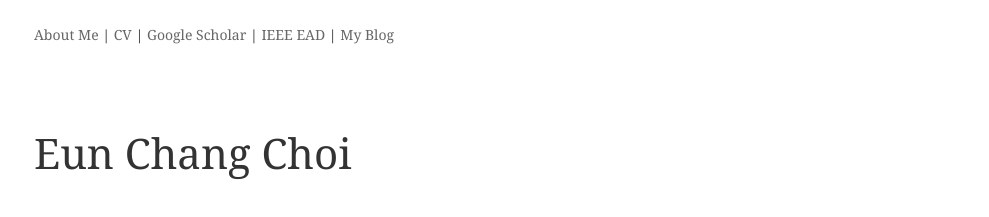
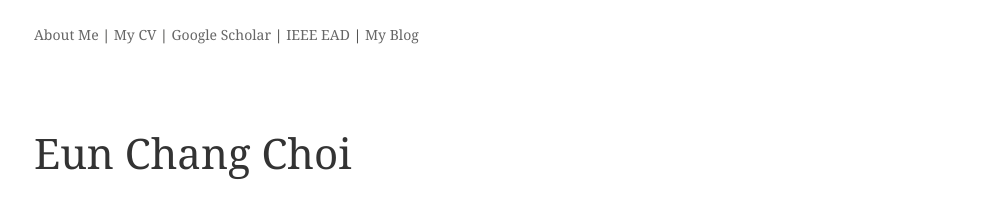
Before and after one commit to eunchangchoi/eunchangchoi.github.io, a Jekyll site: the page built from index.md, in a window 1280 px wide. Shown: the top 217 px of the page, without its empty margins (66-1055 px from the left). Built offline with Jekyll 4.4.1, drawn with Linux system fonts in a browser that asks for light colours.

Commit message:
Update header.html

```diff
--- a/_includes/header.html
+++ b/_includes/header.html
@@ -1,13 +1,12 @@
 <header id="masthead">
   <div class="inner-wrap">
   <a class="menu_"href="https://www.kaist.ac.kr/_prog/_board/?code=kaist_news&mode=V&no=96361&upr_ntt_no=96361&site_dvs_cd=kr&menu_dvs_cd=0601"> About Me </a>|
-	<a class="menu_"href="https://drive.google.com/file/d/1drV4szB5DeZbYcURzShvXM0muLEzNiJV/view?usp=sharing"> CV </a>|
+	<a class="menu_"href="https://drive.google.com/file/d/1drV4szB5DeZbYcURzShvXM0muLEzNiJV/view?usp=sharing"> My CV </a>|
 	<a class="menu_"href="https://bit.ly/2Xffm9G"> Google Scholar </a>|
   <a class="menu_"href="https://ieee-sa.imeetcentral.com/ead">IEEE EAD </a>|
 	<a class="menu_"href="https://ai-law-policy.blogspot.com"> My Blog </a>
     <nav role="navigation" class="menu top-menu">
         {% include navigation.html %}
-
     </nav>
   </div><!-- /.inner-wrap -->
 </header><!-- /.masthead -->
```
